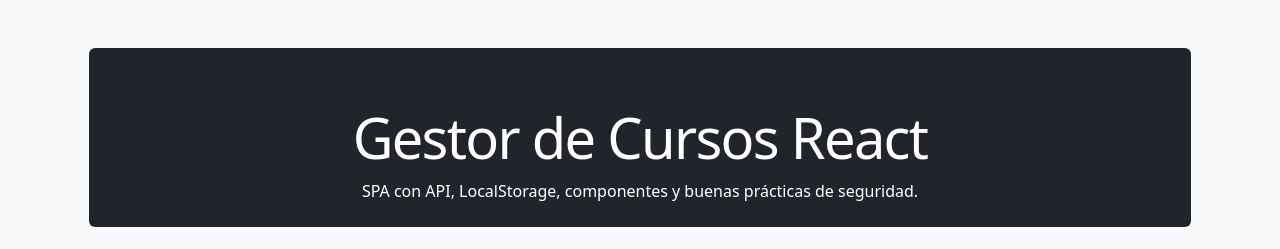
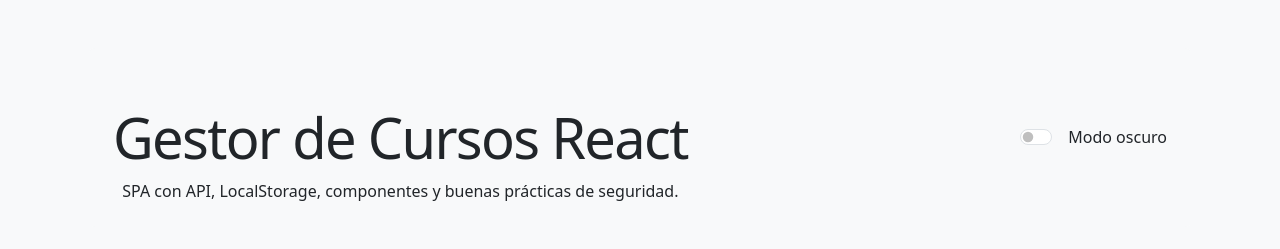
Before and after one commit to caritodevux/evaluacion-3, a React (Vite) app in the folder gestor-cursos-react/: page / in a window 1280 px wide. Shown: the top 249 px of the page. Built offline with nearby package versions, Linux system fonts and the light colour scheme; no server answers.

Commit message:
Desafio 3 completado

```diff
--- a/gestor-cursos-react/src/App.jsx
+++ b/gestor-cursos-react/src/App.jsx
@@ -8,6 +8,7 @@
 const [courses, setCourses] = useState([]);
 const [searchTerm, setSearchTerm] = useState("");
 const [selectedTeacher, setSelectedTeacher] = useState("");
+	const [darkMode, setDarkMode] = useLocalStorage("darkMode", false);
 const [favorites, setFavorites] = useLocalStorage("favoriteCourses", []);
 const [loading, setLoading] = useState(true);
 const [error, setError] = useState("");
@@ -41,6 +42,18 @@
 			mounted = false;
 		};
 	}, []);
+
+	useEffect(() => {
+		try {
+			if (darkMode) {
+				document.body.classList.add("dark-mode");
+			} else {
+				document.body.classList.remove("dark-mode");
+			}
+		} catch (err) {
+			console.error("No se pudo aplicar el modo oscuro:", err);
+		}
+	}, [darkMode]);
 const teacherIds = useMemo(() => {
 	return Array.from(new Set(courses.map((c) => String(c.teacherId)))).sort();
 }, [courses]);
@@ -74,7 +87,7 @@
 };
 return (
 <main className="container mt-5 mb-5">
-<Header />
+	<Header darkMode={darkMode} onToggleDarkMode={setDarkMode} />
 <section className="row mb-4">
 <div className="col-12">
 <div className="alert alert-info d-inline-block">
--- a/gestor-cursos-react/src/components/Header.jsx
+++ b/gestor-cursos-react/src/components/Header.jsx
@@ -1,9 +1,23 @@
-const Header = () => {
+const Header = ({ darkMode, onToggleDarkMode }) => {
 	return (
 		<header className="mb-4">
-<div className="bg-dark text-white p-4 rounded">
+			<div className={darkMode ? "bg-dark text-white p-4 rounded" : "bg-light text-dark p-4 rounded"}>
+				<div className="d-flex justify-content-between align-items-center">
+					<div>
 						<h1 className="mb-2">Gestor de Cursos React</h1>
 						<p className="mb-0">SPA con API, LocalStorage, componentes y buenas prácticas de seguridad.</p>
+					</div>
+					<div className="form-check form-switch">
+						<input
+							className="form-check-input"
+							type="checkbox"
+							id="darkModeSwitch"
+							checked={darkMode}
+							onChange={(e) => onToggleDarkMode(e.target.checked)}
+						/>
+						<label className="form-check-label ms-2" htmlFor="darkModeSwitch">Modo oscuro</label>
+					</div>
+				</div>
 			</div>
 		</header>
 	);
--- a/gestor-cursos-react/src/index.css
+++ b/gestor-cursos-react/src/index.css
@@ -2,7 +2,7 @@
 body {
   background-color: #f8f9fa;
 }
-}
+
 
 body {
   margin: 0;
@@ -63,3 +63,33 @@
   padding: 4px 8px;
   background: var(--code-bg);
 }
+
+/* Dark mode styles */
+.dark-mode {
+  background-color: #0b1220;
+  color: #e5e7eb;
+}
+.dark-mode .card {
+  background-color: #111827;
+  color: #e5e7eb;
+  border-color: #374151;
+}
+.dark-mode .card .form-control,
+.dark-mode .form-select {
+  background-color: #0f1724;
+  color: #e5e7eb;
+  border-color: #374151;
+}
+.dark-mode .alert {
+  background-color: #0f1724;
+  color: #e5e7eb;
+  border-color: #374151;
+}
+.dark-mode .badge.bg-light {
+  background-color: #374151 !important;
+  color: #e5e7eb !important;
+}
+.dark-mode .btn-outline-primary {
+  color: #e5e7eb;
+  border-color: #374151;
+}
```
Lines whose indentation alone changed are shown as unchanged.
